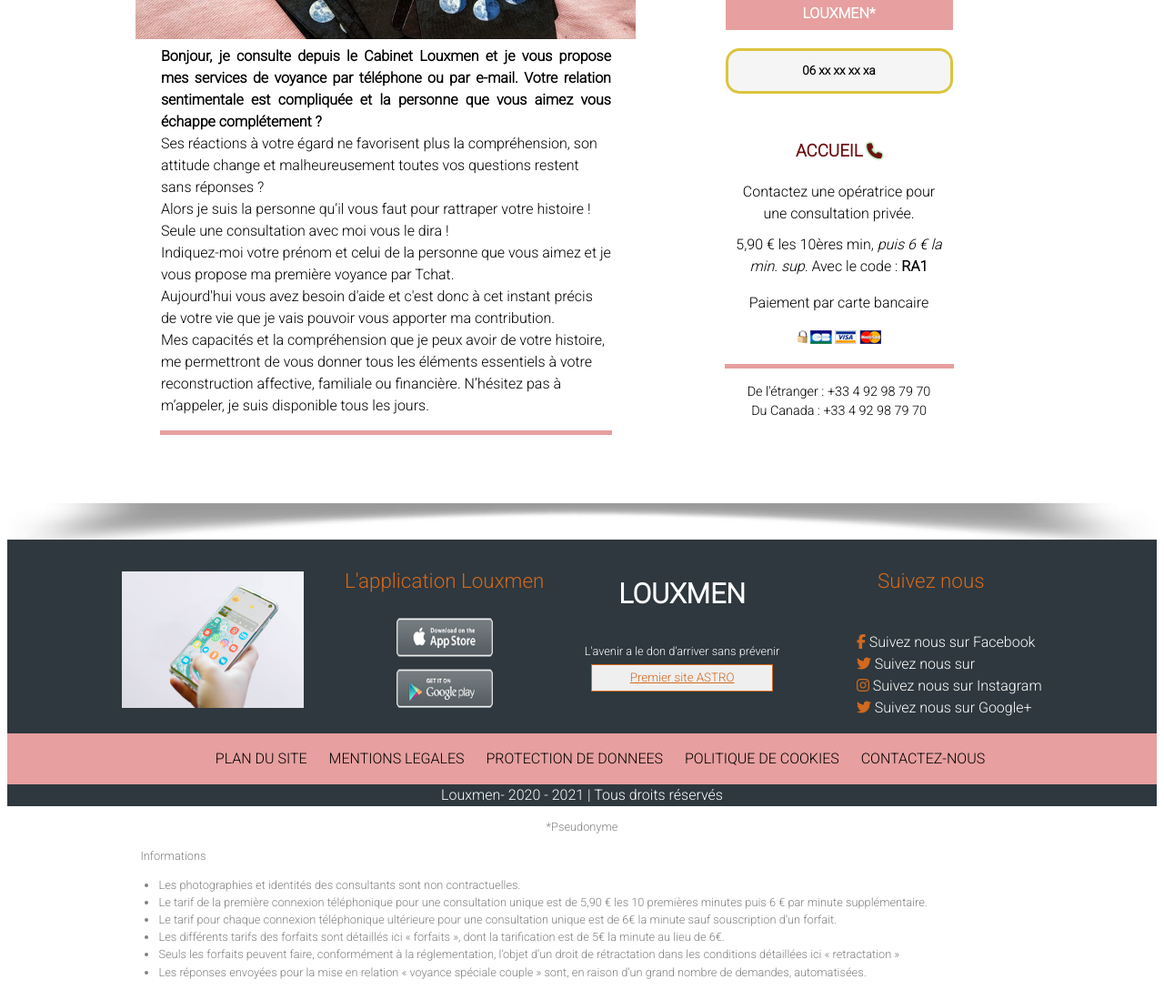
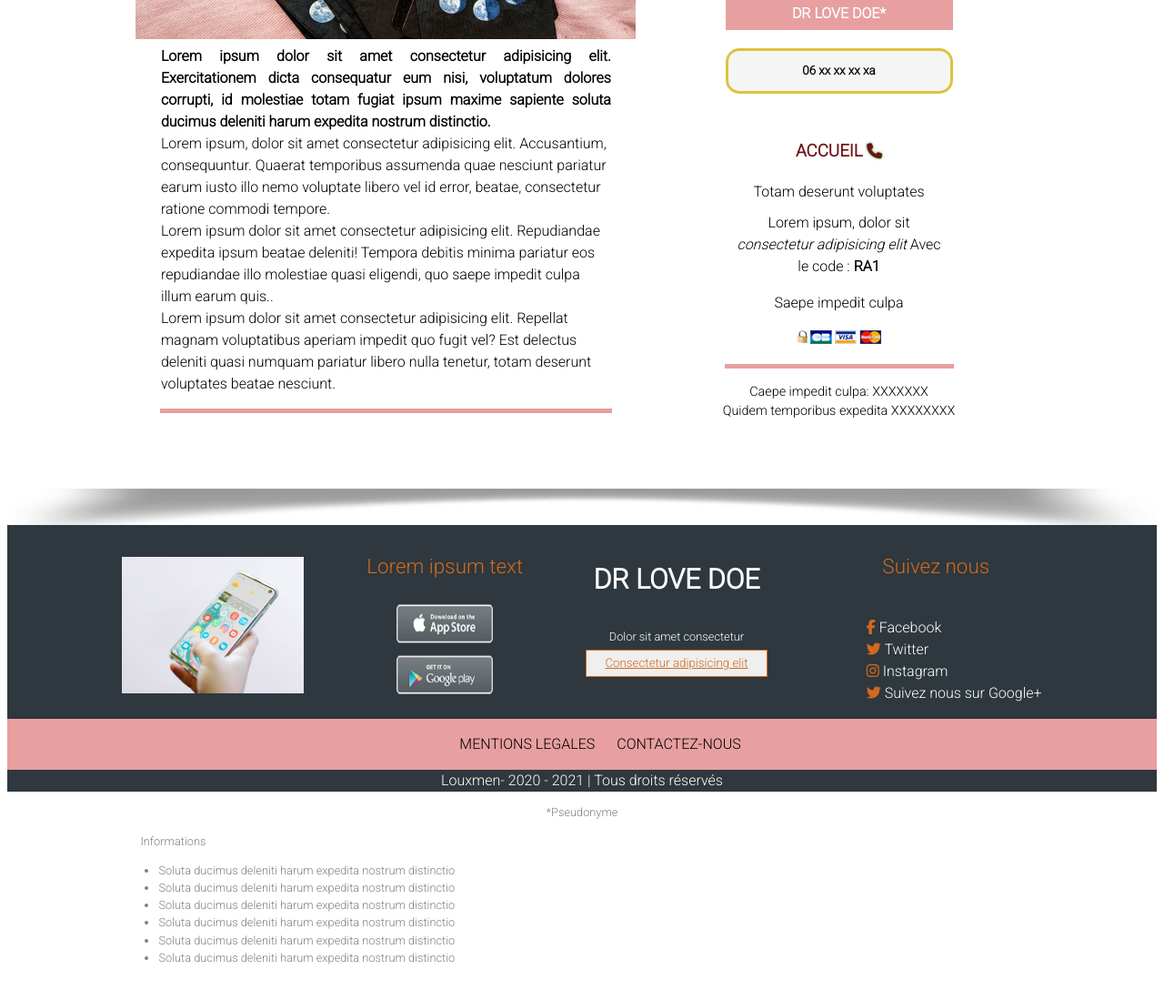
Before and after one commit to Rachad-Alabi-ADEKAMBI/tarot, a plain HTML site: page index.html in a window 1280 px wide. Shown: the part 1173-2272 px from the top of the page at 91% size. Drawn offline with Linux system fonts and the light colour scheme.

Commit message:
Add files via upload

```diff
--- a/index.html
+++ b/index.html
@@ -4,7 +4,7 @@
     <meta charset="UTF-8">
     <meta http-equiv="X-UA-Compatible" content="IE=edge">
     <meta name="viewport" content="width=device-width, initial-scale=1.0">
-    <title>Louxmen-Voyance</title>
+    <title>Site Tarot</title>
     <script
       src="https://kit.fontawesome.com/b14771b76e.js"
       crossorigin="anonymous"
@@ -27,11 +27,12 @@
 
             <div class="header__text">
                 <h2 class="header__text__title">
-                    LOUXMEN* est un spécialiste des relations amoureuses
+                    DOCTEUR LOVE DOE* est un spécialiste des relations amoureuses
                 </h2>
 
                 <p class="header__text__content">
-                    Il vous propose une voyance en direct de votre tirage de tarot
+                    Lorem ipsum dolor sit amet consectetur adipisicing elit.
+
                 </p>
             </div>
 
@@ -71,12 +72,9 @@
 
             <div class="callout callout-info">
 
-              We're happy you decided to subscribe to our email list.<br />
+              Merci d'avoir cliqué, ceci est un exemple.<br />
 
-              Please take a few seconds and fill in the list details in order to subscribe to our list.<br />
-
-              You will receive an email to confirm your subscription, just to be sure this is your email address.
-
+              Lorem ipsum, dolor sit amet consectetur adipisicing elit. Id, suscipit! Laboriosam, amet iure nam aut at eligendi itaque perspiciatis reprehenderit labore quos. Quidem temporibus expedita dolorum quam dolor voluptatibus dicta!
             </div>
 
             <div class="form-group field-text wrap-email">
@@ -89,7 +87,7 @@
 
             <div class="form-group field-text wrap-fname">
 
-              <label for="FNAME">First name</label>
+              <label for="FNAME">Nom</label>
               <input class="form-control field-fname field-type-text"
               placeholder="First name" type="text" value=""
               name="FNAME" id="FNAME" required/>
@@ -98,7 +96,8 @@
 
             <div style="position: absolute; left: -5000px;" aria-hidden="true">
 
-              <input type="text" name="fefab6b97ac0fd76fcb59f9aef8fe7411456bf25" tabindex="-1" autocomplete="fefab6b97ac0fd76fcb59f9aef8fe7411456bf25" value="" />
+              <input type="text" name="fefab6b97ac0fd76fcb59f9aef8fe7411456bf25" tabindex="-1"
+              autocomplete="fefab6b97ac0fd76fcb59f9aef8fe7411456bf25" value="" />
 
               <div class="line"></div>
 
@@ -113,7 +112,7 @@
 
               <input type="submit"
               class="btn btn-primary btn-flat form__button " name="yt0"
-               value="Subscribe" />
+               value="Je m'inscris" />
 
             </div>
 
@@ -134,32 +133,13 @@
                 alt="" class="content__main__image">
 
                 <h2 class="content__main__subtitle">
-                    Bonjour, je consulte depuis le Cabinet Louxmen
-                    et je vous propose mes services de voyance par
-                    téléphone ou par e-mail. Votre relation sentimentale
-                    est compliquée et la personne que vous aimez vous échappe complétement ?
+                    Lorem ipsum dolor sit amet consectetur adipisicing elit. Exercitationem dicta consequatur eum nisi, voluptatum dolores corrupti, id molestiae totam fugiat ipsum maxime sapiente soluta ducimus deleniti harum expedita nostrum distinctio.
                 </h2>
 
                 <p class="content__main__text">
-                    Ses réactions à votre égard ne favorisent plus la
-                    compréhension, son attitude change et malheureusement
-                    toutes vos questions restent sans réponses ? <br>
-                    Alors je suis la personne qu’il vous faut pour
-                    rattraper votre histoire ! Seule une consultation
-                    avec moi vous le dira ! <br>
-                    Indiquez-moi votre prénom et celui de la personne
-                    que vous aimez et je vous propose ma première
-                    voyance par Tchat. <br>
-                    Aujourd'hui vous avez besoin d'aide et c'est
-                    donc à cet instant précis de votre vie que je
-                    vais pouvoir vous apporter ma contribution. <br>
-                    Mes capacités et la compréhension que je peux
-                    avoir de votre histoire, me permettront de vous
-                    donner tous les éléments essentiels à votre
-                    reconstruction affective, familiale ou financière.
-                    N’hésitez pas à m’appeler, je suis disponible tous
-                    les jours.
-                </p>
+                    Lorem ipsum, dolor sit amet consectetur adipisicing elit. Accusantium, consequuntur. Quaerat temporibus assumenda quae nesciunt pariatur earum iusto illo nemo voluptate libero vel id error, beatae, consectetur ratione commodi tempore. <br>
+                    Lorem ipsum dolor sit amet consectetur adipisicing elit. Repudiandae expedita ipsum beatae deleniti! Tempora debitis minima pariatur eos repudiandae illo molestiae quasi eligendi, quo saepe impedit culpa illum earum quis.. <br>
+                    Lorem ipsum dolor sit amet consectetur adipisicing elit. Repellat magnam voluptatibus aperiam impedit quo fugit vel? Est delectus deleniti quasi numquam pariatur libero nulla tenetur, totam deserunt voluptates beatae nesciunt.                </p>
 
                 <hr class="line">
 
@@ -170,7 +150,7 @@
                 <div class="content__infos__image">
                     <img src="public/images/nojan-namdar-a3RhaDG_pNM-unsplash (1).jpg" alt="">
                     <div>
-                        <p>LOUXMEN*</p>
+                        <p>DR LOVE DOE*</p>
                     </div>
                 </div>
 
@@ -184,13 +164,12 @@
                 </h3>
 
                 <p class="content__infos__text">
-                    Contactez une opératrice pour
-                    une consultation privée.
+                    Totam deserunt voluptates
                 </p>
 
                 <p class="content__infos__text">
-                    5,90 € les 10ères min, <span>
-                        puis 6 € la min. sup.
+                    Lorem ipsum, dolor sit <span>
+                        consectetur adipisicing elit
                     </span>
                     Avec le code : <strong>
                         RA1
@@ -199,7 +178,7 @@
 
                 <div class="content__infos__payment">
                     <p>
-                        Paiement par carte bancaire
+                        Saepe impedit culpa
                     </p>
 
                     <img src="public/images/cbsecure.png" alt="">
@@ -208,8 +187,8 @@
                 <hr class="linebis">
 
                 <p class="content__infos__contact">
-                    De l'étranger : <a href="">+33 4 92 98 79 70</a> <br>
-                    Du Canada : <a href="">+33 4 92 98 79 70</a>
+                    Caepe impedit culpa: <a href="">XXXXXXX</a> <br>
+                    Quidem temporibus expedita <a href="">XXXXXXXX</a>
                 </p>
             </div>
         </div>
@@ -224,7 +203,7 @@
 
                 <div class="infos__content__app">
                     <p>
-                        L'application Louxmen
+                        Lorem ipsum text
                     </p>
 
                     <img src="public/images/logo-app-apple.png" alt=""> <br>
@@ -232,16 +211,15 @@
                 </div>
 
                 <div class="infos__content__logo">
-                    <h3>LOUXMEN</h3>
+                    <h3>DR LOVE DOE</h3>
 
                     <p>
-                        L'avenir a le don d'arriver sans
-                        prévenir
+                        Dolor sit amet consectetur
                     </p>
 
                     <button>
                         <a href="#">
-                            Premier site ASTRO
+                            Consectetur adipisicing elit
                         </a>
                     </button>
                 </div>
@@ -254,17 +232,17 @@
                     <ul>
                         <li>
                             <i class="fab fa-facebook-f"></i>
-                            Suivez nous sur Facebook
+                            Facebook
                         </li>
 
                         <li>
                             <i class="fab fa-twitter"></i>
-                            Suivez nous sur
+                            Twitter
                         </li>
 
                         <li>
                             <i class="fab fa-instagram"></i>
-                            Suivez nous sur Instagram
+                            Instagram
                         </li>
 
                         <li>
@@ -280,10 +258,8 @@
         <footer class="footer">
             <div class="footer__heading">
                 <ul class="footer__heading__list">
-                    <li><a href="">PLAN DU SITE</a></li>
+
                     <li><a href="">MENTIONS LEGALES</a></li>
-                    <li><a href="">PROTECTION DE DONNEES</a></li>
-                    <li><a href="">POLITIQUE DE COOKIES</a></li>
                     <li><a href="">CONTACTEZ-NOUS</a></li>
                 </ul>
             </div>
@@ -302,38 +278,27 @@
                 </p>
 
                 <ul class="footer__text__list">
-                    <li>Les photographies et identités des
-                        consultants sont non contractuelles.
+                    <li>Soluta ducimus deleniti harum expedita nostrum distinctio
                     </li>
 
                     <li>
-                        Le tarif de la première connexion téléphonique
-                        pour une consultation unique est de 5,90 € les
-                        10 premières minutes puis 6 € par minute supplémentaire.
+                        Soluta ducimus deleniti harum expedita nostrum distinctio
                     </li>
 
                     <li>
-                        Le tarif pour chaque connexion téléphonique
-                        ultérieure pour une consultation unique est
-                        de 6€ la minute sauf souscription d’un forfait.
+                        Soluta ducimus deleniti harum expedita nostrum distinctio
                     </li>
 
                     <li>
-                        Les différents tarifs des forfaits sont détaillés
-                        ici « forfaits », dont la tarification est de 5€
-                        la minute au lieu de 6€.
+                        Soluta ducimus deleniti harum expedita nostrum distinctio
                     </li>
 
                     <li>
-                        Seuls les forfaits peuvent faire, conformément à
-                        la réglementation, l’objet d’un droit de rétractation
-                        dans les conditions détaillées ici « retractation »
+                        Soluta ducimus deleniti harum expedita nostrum distinctio
                     </li>
 
                     <li>
-                        Les réponses envoyées pour la mise en relation « voyance
-                        spéciale couple » sont, en raison d’un grand nombre de
-                        demandes, automatisées.
+                        Soluta ducimus deleniti harum expedita nostrum distinctio
                     </li>
                 </ul>
 
```
